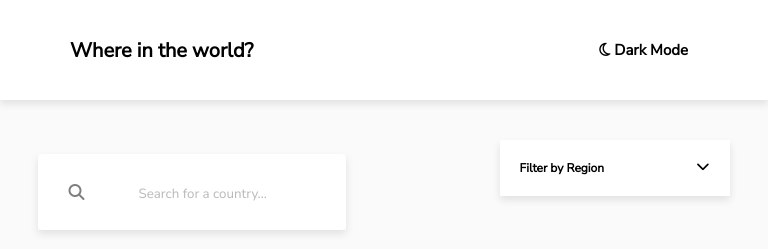
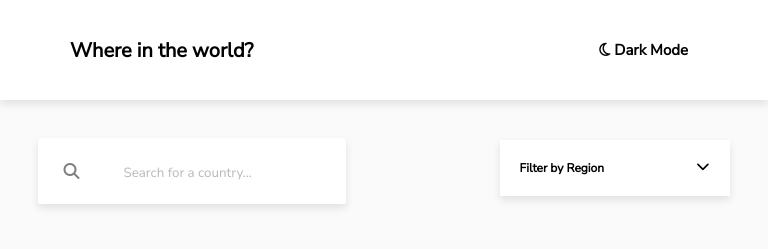
Before and after one commit to SafeSquare/rest-countries-api, a plain HTML site: page index.html in a window 768 px wide. Shown: the top 249 px of the page. Drawn offline with Linux system fonts and the light colour scheme; no server answers; grey boxes are pictures that could not be loaded.

Commit message:
edited search and filter box

```diff
--- a/style.css
+++ b/style.css
@@ -63,13 +63,13 @@ p {
 
 .form-control i {
   opacity: 0.5;
-  padding: 30px;
+  padding: 25px;
 }
 
 input[type="text"] {
   opacity: 0.5;
   border: none;
-  padding: 20px;
+  padding: 15px;
 }
 
 button {
@@ -271,7 +271,7 @@ button {
 
 @media screen and (min-width: 768px) and (max-width: 1000px) {
   .search-section {
-    margin: 7% 5%;
+    margin: 5% 5%;
     width: 40%;
     box-shadow: 0 4px 8px 0 rgba(0,0,0,0.1);
   }
```
Also changed, not shown: index.html (+0 -6 lines).
